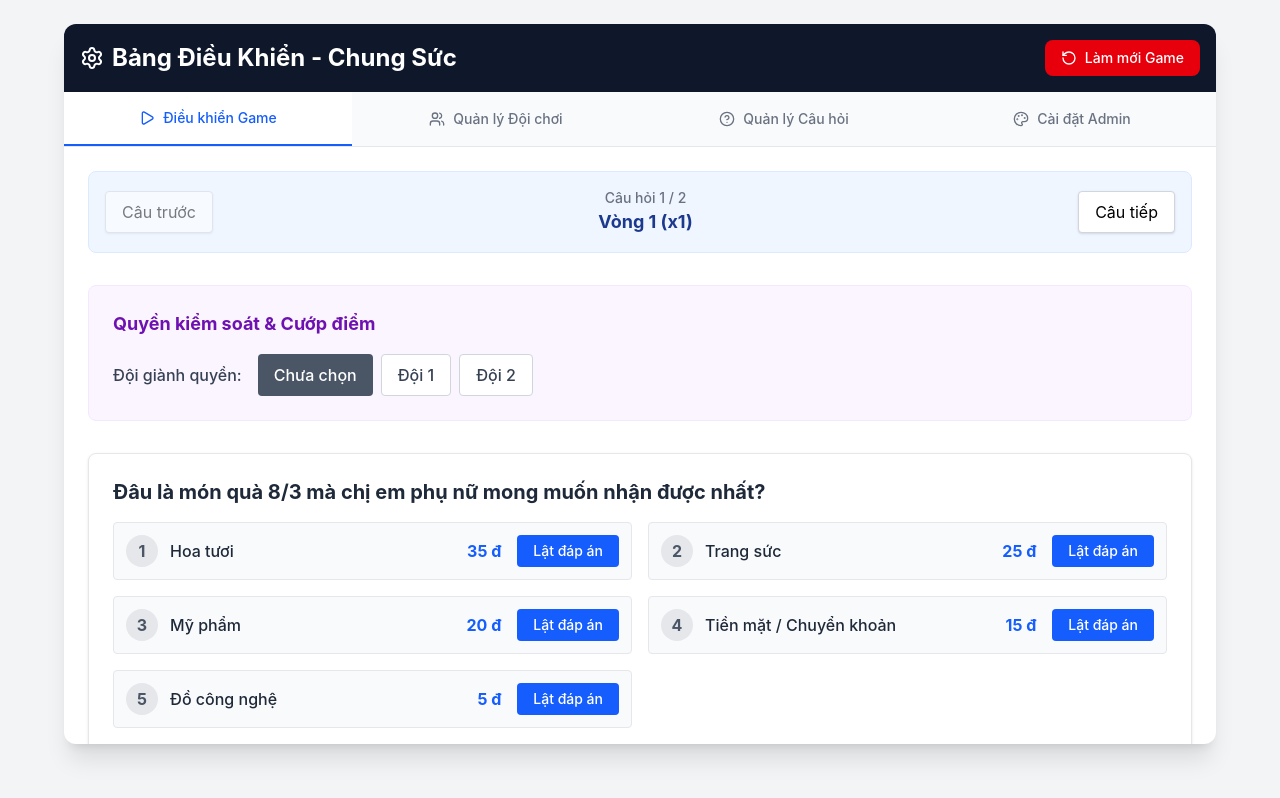
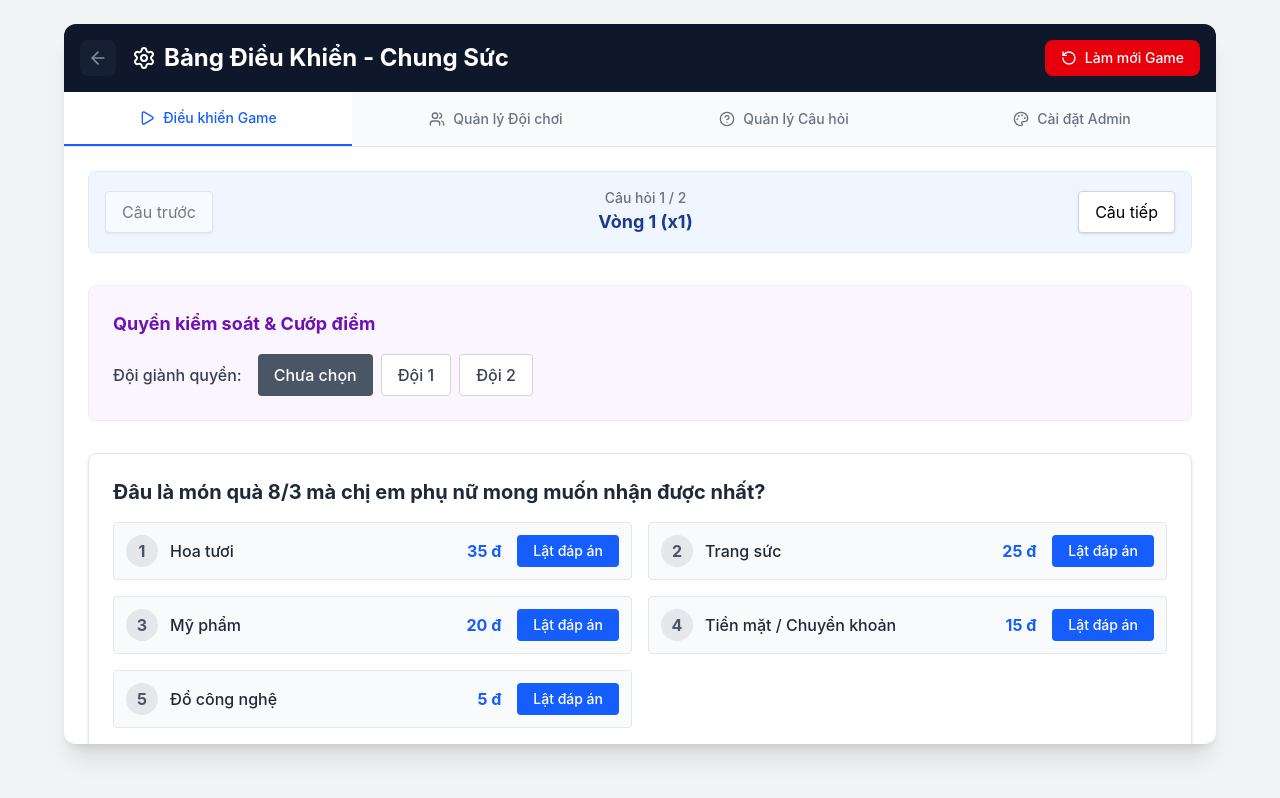
Before and after one commit to tam-pham-duc/Chung-s-c---The-Code-Of-H-, a Next.js app: page /admin in a window 1280 px wide. Built offline with nearby package versions, Linux system fonts and the light colour scheme.

Commit message:
feat: Improve UI and error handling
Adds navigation for admin panel tabs and a back button. Implements a 404 page and a client-side error page with retry functionality. Correctly parses saved game state in GameProvider.

```diff
--- /dev/null
+++ b/app/error.tsx
@@ -0,0 +1,27 @@
+'use client';
+
+import { useEffect } from 'react';
+
+export default function Error({
+  error,
+  reset,
+}: {
+  error: Error & { digest?: string };
+  reset: () => void;
+}) {
+  useEffect(() => {
+    console.error(error);
+  }, [error]);
+
+  return (
+    <div className="flex flex-col items-center justify-center min-h-screen bg-blue-950 text-white">
+      <h2 className="text-4xl font-bold mb-4">Đã xảy ra lỗi!</h2>
+      <button
+        onClick={() => reset()}
+        className="px-6 py-3 bg-blue-600 hover:bg-blue-500 rounded-lg font-bold transition-colors"
+      >
+        Thử lại
+      </button>
+    </div>
+  );
+}
--- /dev/null
+++ b/app/not-found.tsx
@@ -0,0 +1,13 @@
+import Link from 'next/link';
+
+export default function NotFound() {
+  return (
+    <div className="flex flex-col items-center justify-center min-h-screen bg-blue-950 text-white">
+      <h2 className="text-4xl font-bold mb-4">404 - Không tìm thấy trang</h2>
+      <p className="mb-8">Trang bạn đang tìm kiếm không tồn tại.</p>
+      <Link href="/" className="px-6 py-3 bg-blue-600 hover:bg-blue-500 rounded-lg font-bold transition-colors">
+        Về trang chủ
+      </Link>
+    </div>
+  );
+}
--- a/components/AdminPanel.tsx
+++ b/components/AdminPanel.tsx
@@ -3,7 +3,7 @@
 import React, { useState } from 'react';
 import { useGame } from './GameProvider';
 import { Question, Answer, Team } from '@/lib/types';
-import { Settings, Users, HelpCircle, Play, X, Plus, Trash2, Save, RotateCcw, Eye, Palette } from 'lucide-react';
+import { Settings, Users, HelpCircle, Play, X, Plus, Trash2, Save, RotateCcw, Eye, Palette, ArrowLeft } from 'lucide-react';
 
 export default function AdminPanel() {
   const {
@@ -104,10 +104,25 @@ export default function AdminPanel() {
 
         {/* Header */}
         <div className="bg-slate-900 text-white p-4 flex justify-between items-center">
-          <h1 className="text-2xl font-bold flex items-center gap-2">
-            <Settings className="w-6 h-6" />
-            Bảng Điều Khiển - Chung Sức
-          </h1>
+          <div className="flex items-center gap-4">
+            <button
+              onClick={() => {
+                const currentTabIndex = tabOrder.indexOf(activeTab);
+                if (currentTabIndex > 0) {
+                  setActiveTab(tabOrder[currentTabIndex - 1] as any);
+                }
+              }}
+              disabled={tabOrder.indexOf(activeTab) === 0}
+              className="p-2 bg-slate-800 hover:bg-slate-700 disabled:opacity-50 disabled:cursor-not-allowed rounded-lg transition-colors flex items-center justify-center"
+              title="Quay lại tab trước"
+            >
+              <ArrowLeft className="w-5 h-5" />
+            </button>
+            <h1 className="text-2xl font-bold flex items-center gap-2">
+              <Settings className="w-6 h-6" />
+              Bảng Điều Khiển - Chung Sức
+            </h1>
+          </div>
           <button
             onClick={() => setShowResetConfirm(true)}
             className="flex items-center gap-2 px-4 py-2 bg-red-600 hover:bg-red-700 rounded-lg text-sm font-medium transition-colors"
--- a/components/GameProvider.tsx
+++ b/components/GameProvider.tsx
@@ -38,6 +38,7 @@ export function GameProvider({ children }: { children: React.ReactNode }) {
     const saved = localStorage.getItem('chungSucGameState');
     if (saved) {
       try {
+        // eslint-disable-next-line
         setGameState(JSON.parse(saved));
       } catch (e) {
         console.error('Failed to parse saved game state', e);
```
